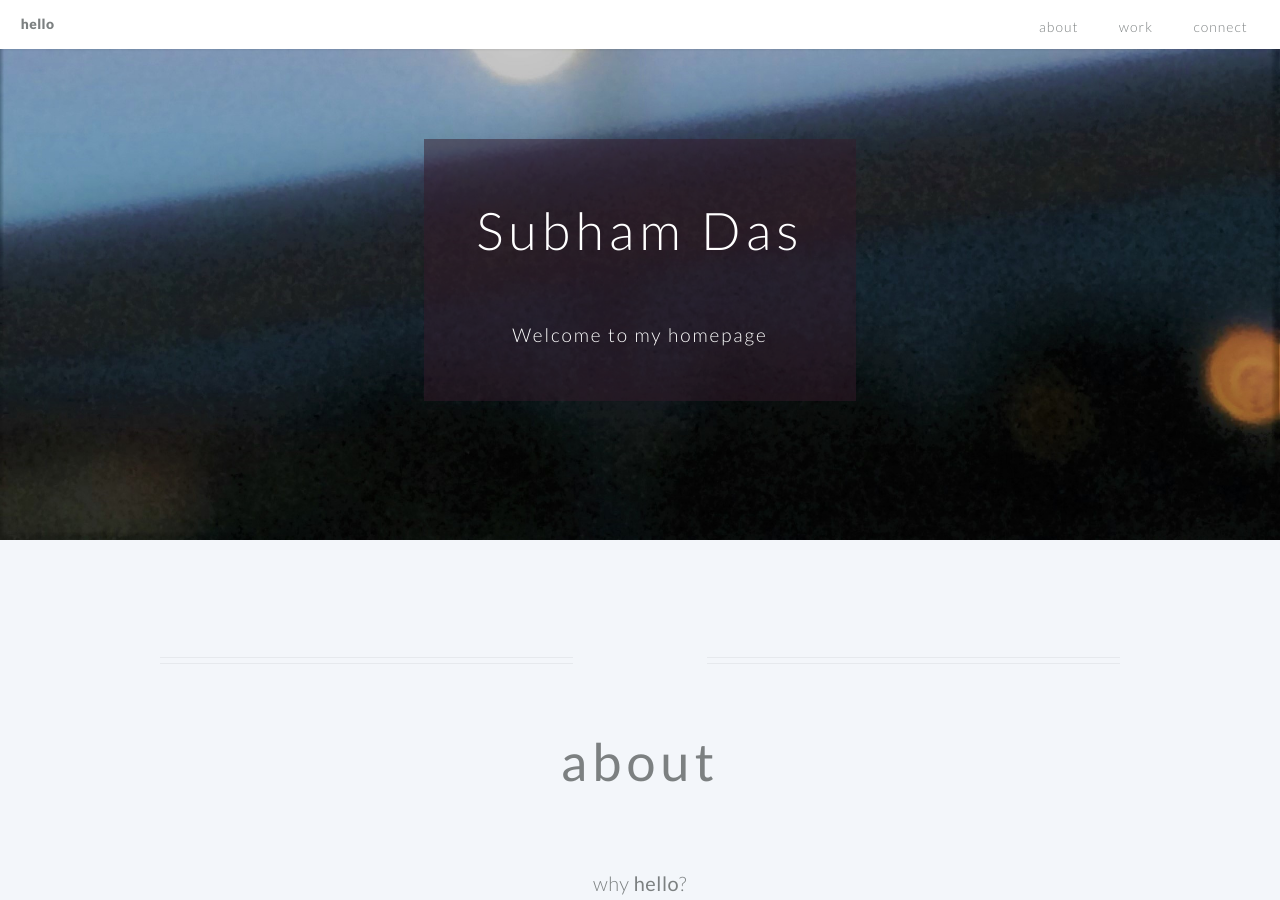
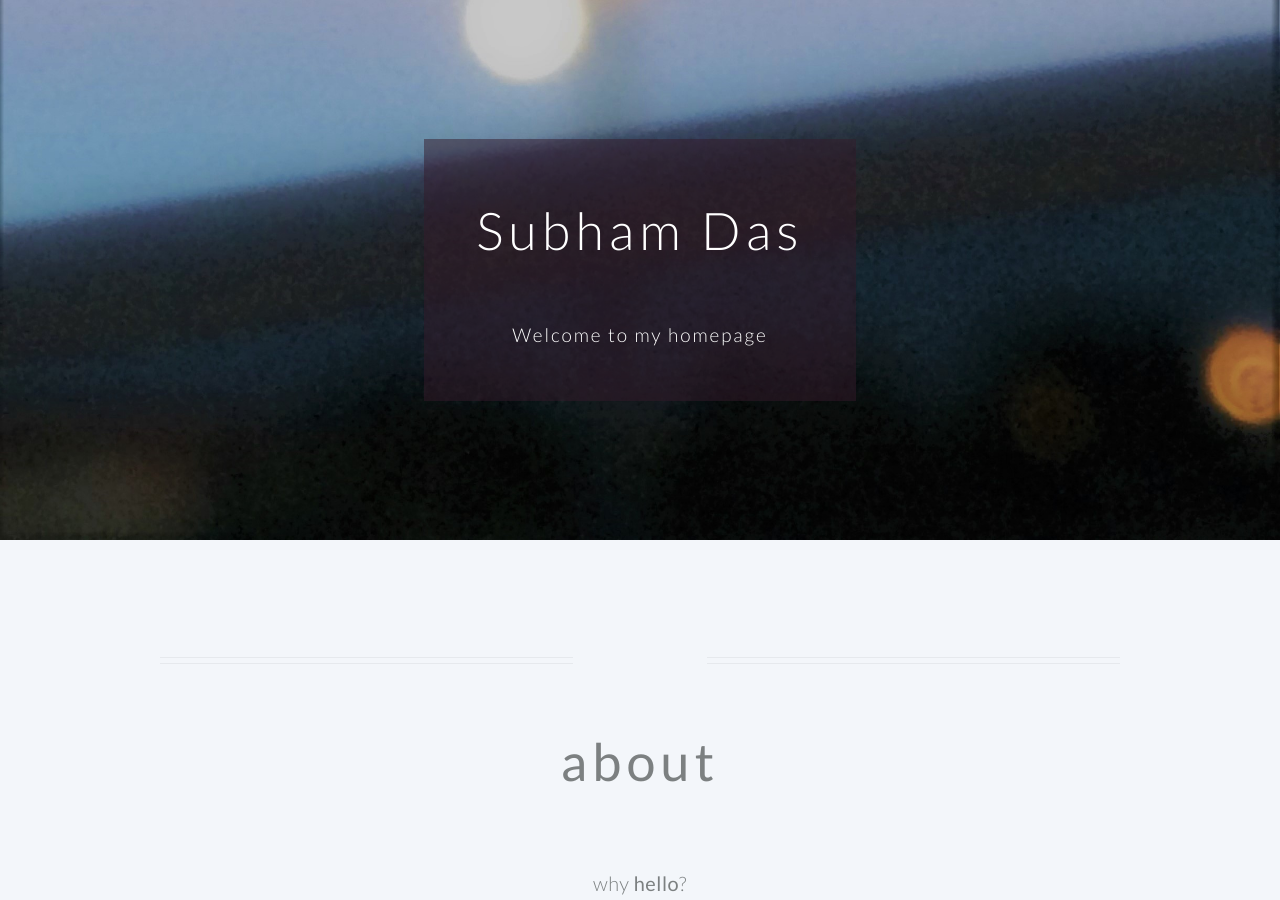
Before and after one commit to cryptosubh/cryptosubh.github.io, a Jekyll site: the page built from index.md, in a window 1280 px wide and 900 px high. Built offline with Jekyll 4.4.1, drawn with Linux system fonts in a browser that asks for light colours.

Commit message:
commit html

```diff
--- a/_layouts/hello-default.html
+++ b/_layouts/hello-default.html
@@ -55,7 +55,7 @@
   <body class="index">
 
     <!-- HEADER -->
-    <header id="header">
+    <!--header id="header">
       <h1 id="logo" style="text-transform:lowercase">
         <a href="/">hello</a></h1>
       <nav id="nav">
```
